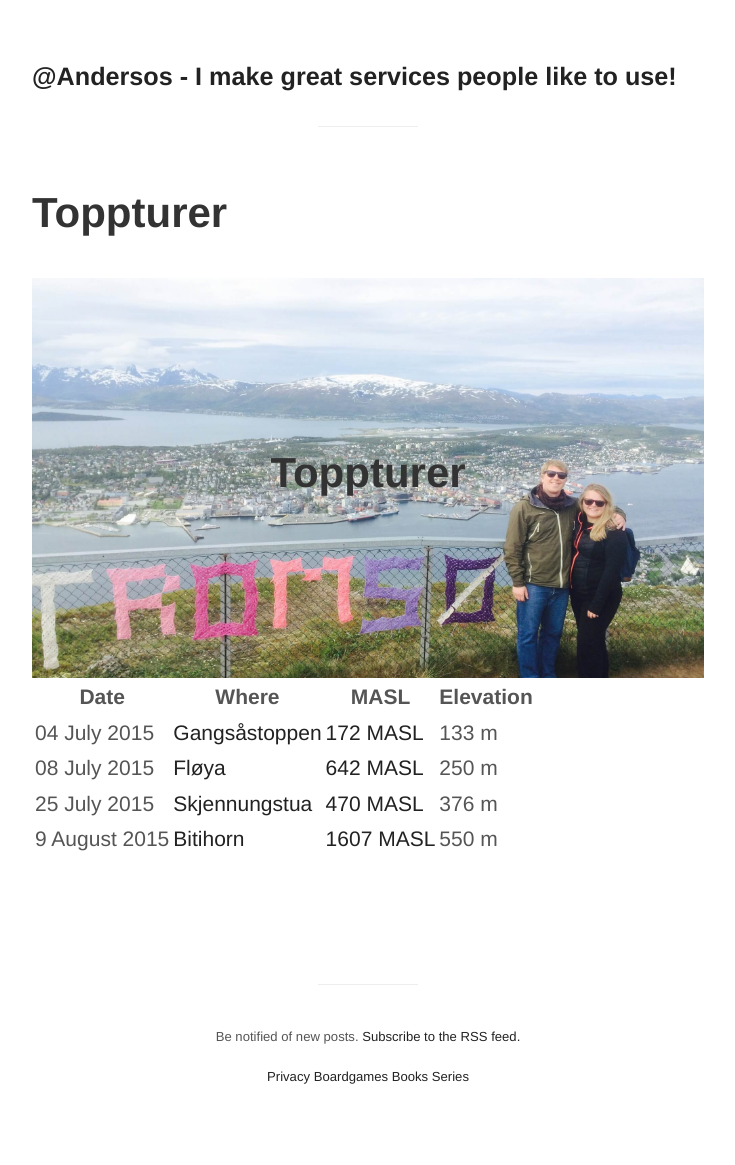
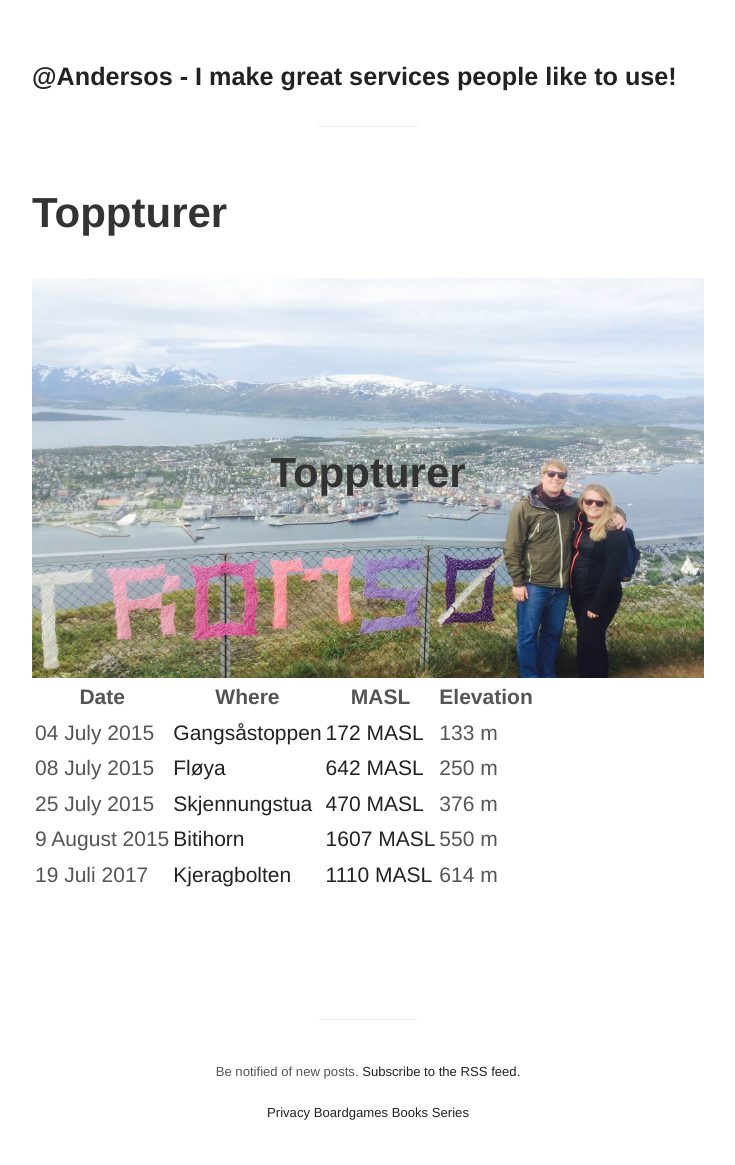
Before and after one commit to Andersos/andersos.net, a Jekyll site: the page built from pages/toppturer.md, in a window 1280 px wide. Shown: the whole page, without its empty margins (272-1007 px from the left). Built offline with Jekyll 4.4.1, drawn with Linux system fonts in a browser that asks for light colours; before the commit the page ends 1129 px from its top, so only the background shows below that.

Commit message:
Add Kjeragbolten

```diff
--- a/pages/toppturer.md
+++ b/pages/toppturer.md
@@ -69,5 +69,13 @@ permalink: /topturer
 <td>550 m</td>
 </tr>
 
+
+<tr>
+<td><time datetime="2017-07-19T13:30:00+02:00">19 Juli 2017</time></td>
+<td><a href="https://www.endomondo.com/users/357581/workouts/966541827" alt="Trip on Endomondo">Kjeragbolten</a></td>
+<td><a href="https://instagram.com/" alt="Picture of Marte and me">1110 MASL</a></td>
+<td>614 m</td>
+</tr>
+
 </tbody>
 </table>
```
